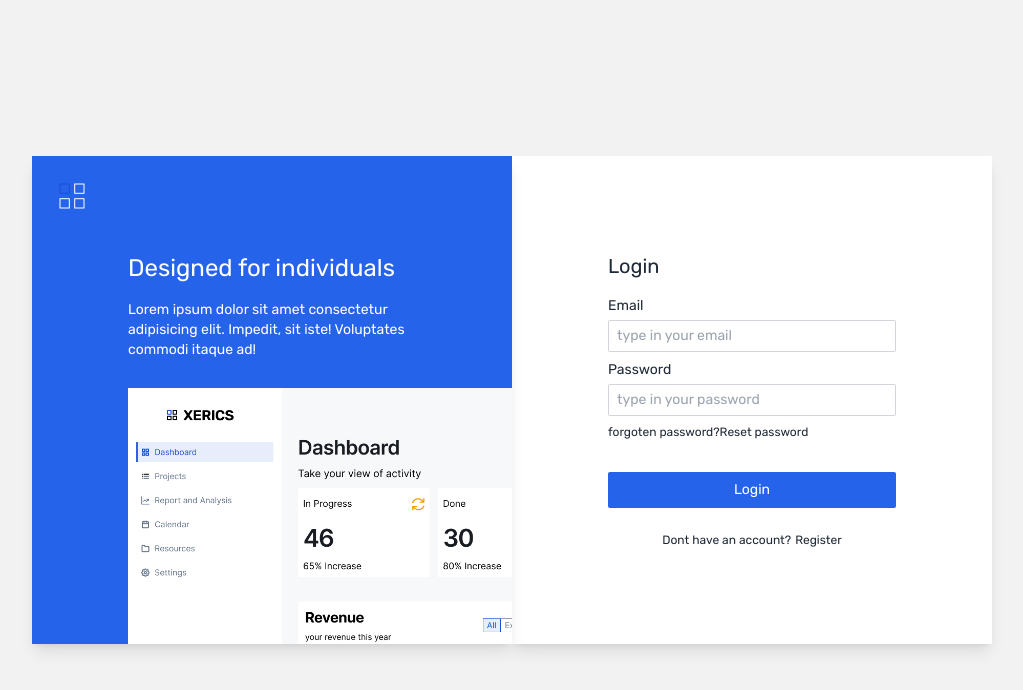
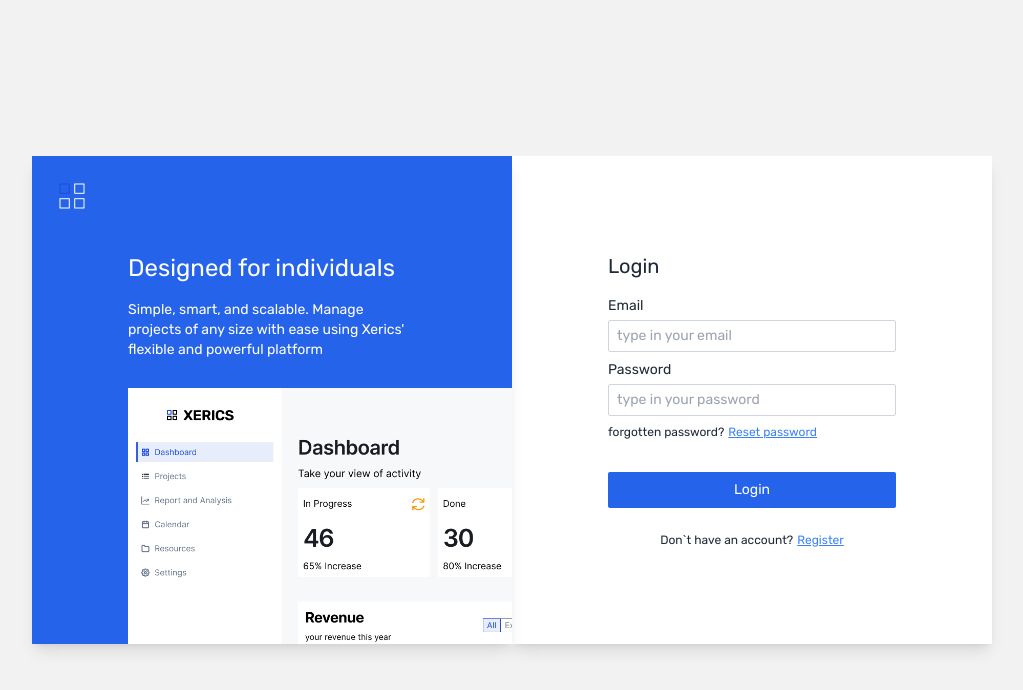
Before and after one commit to schmulzE/xerics, a React (Vite) app: page /signin in a window 1280 px wide. Shown: the top 690 px of the page, without its empty margins (128-1151 px from the left). Built offline with nearby package versions, Linux system fonts and the light colour scheme; no server answers; a web font is replaced by a local one.

Commit message:
refactor(style) - added styling for links in login and signup page

```diff
--- a/src/routes/account/signin.jsx
+++ b/src/routes/account/signin.jsx
@@ -69,7 +69,7 @@ export default function SignIn() {
       <div className='bg-blue-600 w-1/2 shadow-lg p-24 hidden lg:block relative'>
         <img src='/src/assets/images/logo_icon-white.png' className='w-8 absolute top-6 left-6' />
         <h1 className='text-2xl text-white'>Designed for individuals</h1>
-        <p className='text-sm text-base-100 mt-4'>Lorem ipsum dolor sit amet consectetur adipisicing elit. Impedit, sit iste! Voluptates commodi itaque ad!</p>
+        <p className='text-sm text-base-100 mt-4'>Simple, smart, and scalable. Manage projects of any size with ease using Xerics&apos; flexible and powerful platform</p>
         <img src='/src/assets/images/dashboard-slice.png' className=' w-96 absolute bottom-0 right-0' />
       </div>
       <form
@@ -89,7 +89,7 @@ export default function SignIn() {
                 name="email"
                 onChange={handleChange}
               />
-              <span className="text-xs mt-2">forgoten password?
+              <span className="text-xs mt-2">forgotten password?
                 <button className=' cursor-pointer' onClick={() => setResetPassword(false)}>Login</button>
               </span>
             </div>
@@ -132,8 +132,8 @@ export default function SignIn() {
               name="password"
               onChange={handleChange}
             />
-            <span className="text-xs mt-2">forgoten password?
-              <button className='cursor-pointer' onClick={() => setResetPassword(true)}>Reset password</button>
+            <span className="text-xs mt-2">forgotten password?
+              <button className='cursor-pointer underline text-blue-500 ml-1' onClick={() => setResetPassword(true)}>Reset password</button>
             </span>
           </div>
 
@@ -154,9 +154,9 @@ export default function SignIn() {
         )}
 
 
-        <div className="text-xs mt-6 text-center">Dont have an account?
+        <div className="text-xs mt-6 text-center">Don`t have an account?
           <Link to="/signup">
-            <span className="text-at-light-green ml-1">Register</span>
+            <span className="text-blue-500 underline ml-1">Register</span>
           </Link>
         </div>
       </form>
--- a/src/routes/account/signup.jsx
+++ b/src/routes/account/signup.jsx
@@ -51,7 +51,7 @@ export default function SignIn() {
       <div className='bg-blue-600 w-1/2 shadow-lg p-24 hidden lg:block relative'>
         <img src='/src/assets/images/logo_icon-white.png' className='w-8 absolute top-6 left-6' />
         <h1 className='text-2xl text-white'>Designed for individuals</h1>
-        <p className='text-sm text-base-100 mt-4'>Lorem ipsum dolor sit amet consectetur adipisicing elit. Impedit, sit iste! Voluptates commodi itaque ad!</p>
+        <p className='text-sm text-base-100 mt-4'>Simple, smart, and scalable. Manage projects of any size with ease using Xerics&apos; flexible and powerful platform</p>
         <img src='/src/assets/images/dashboard-slice.png' className=' w-96 absolute bottom-0 right-0' />
       </div>
       <form
@@ -128,9 +128,9 @@ export default function SignIn() {
         </>
 
 
-        <div className="text-xs mt-6 text-center">have an account?
+        <div className="text-xs mt-6 text-center">Have an account?
           <Link to="/signin">
-            <span className="text-at-light-green ml-1">Sign In</span>
+            <span className="text-blue-500 underline ml-1">Sign In</span>
           </Link>
         </div>
       </form>
```
